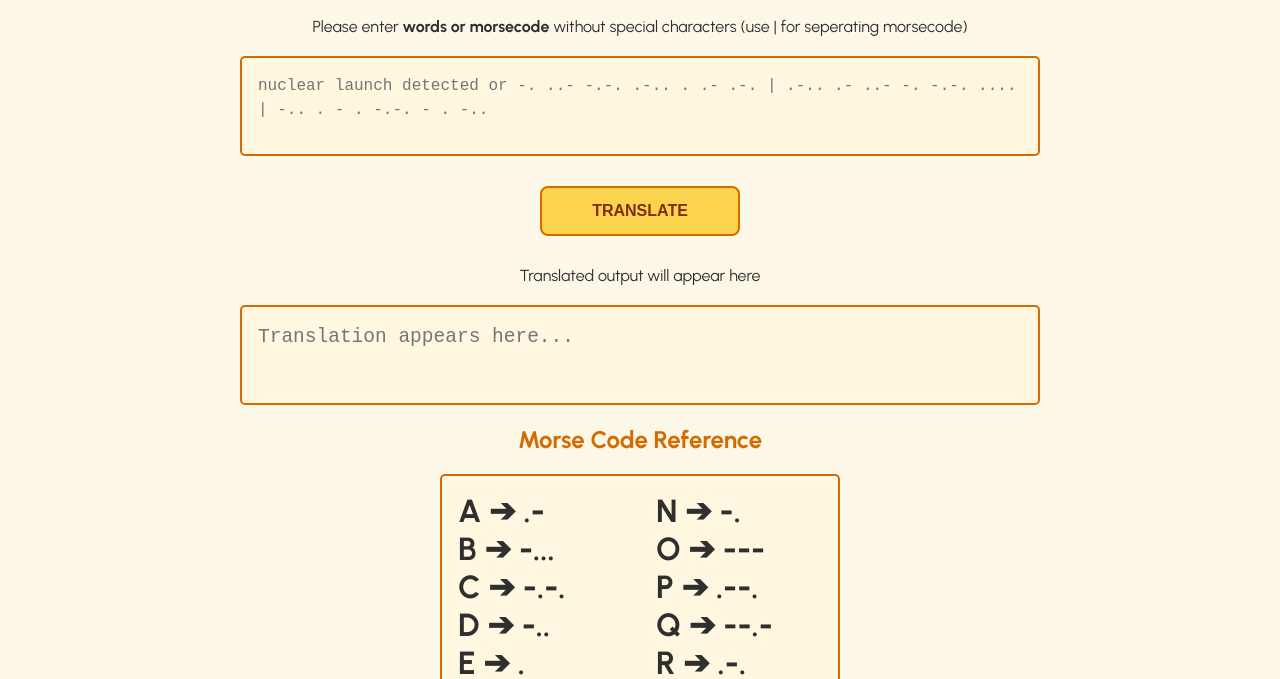
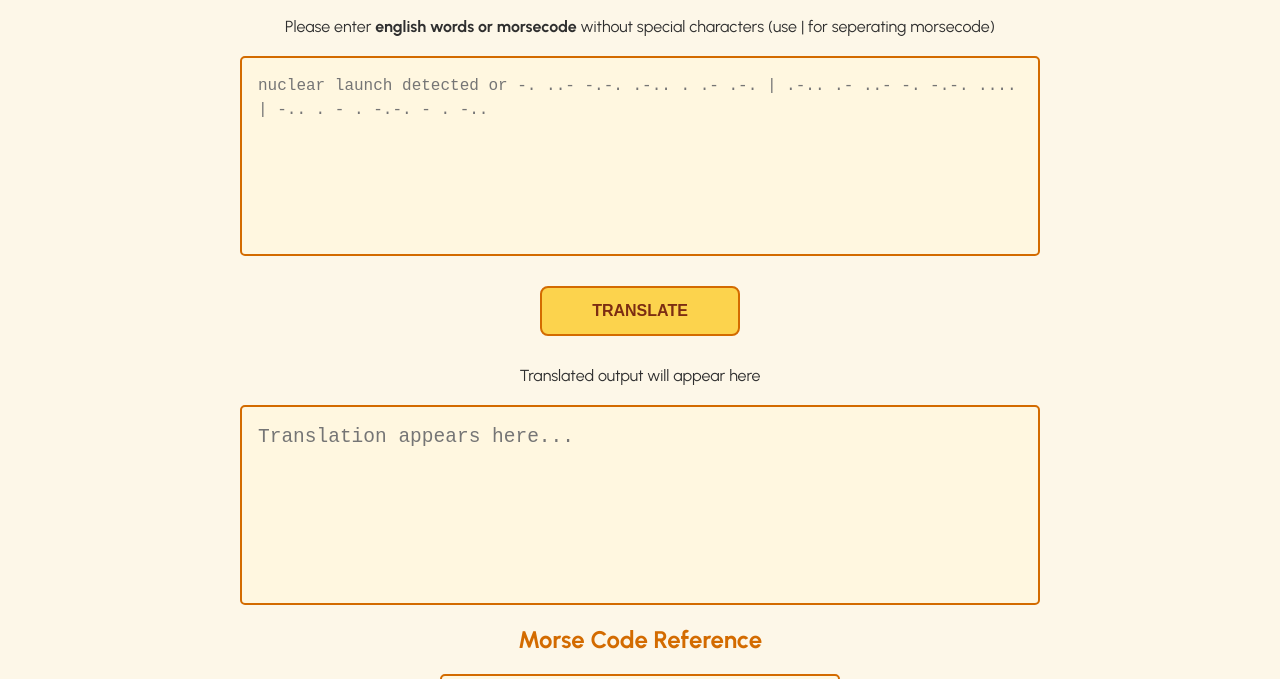
Before and after one commit to rbalendra/morsecode, a website with bundled scripts: page index.html in a window 1280 px wide. Shown: the part 126-805 px from the top of the page. Built offline with nearby package versions, Linux system fonts and the light colour scheme.

Commit message:
fixes morse.json errors

```diff
--- a/index.html
+++ b/index.html
@@ -19,7 +19,8 @@
 
         <div class="morse__container">
             <form>
-                <label for="morse__input">Please enter <b>words or morsecode</b> without special characters (use | for
+                <label for="morse__input">Please enter <b>english words or morsecode</b> without special characters (use
+                    | for
                     seperating morsecode)</label>
                 <textarea id="morse__input"
                     placeholder="nuclear launch detected or -. ..- -.-. .-.. . .- .-. | .-.. .- ..- -. -.-. .... | -.. . - . -.-. - . -.."></textarea>
--- a/morsecode.json
+++ b/morsecode.json
@@ -1,4 +1,3 @@
-
 {
    "A": ".-",
    "B": "-...",
@@ -21,8 +20,8 @@
    "S": "...",
    "T": "-",
    "U": "..-",
-   "V": "···−",
-   "W": "...",
+   "V": "...-",
+   "W": ".--",
    "X": "-..-",
    "Y": "-.--",
    "Z": "--.."
--- a/style.css
+++ b/style.css
@@ -39,7 +39,7 @@ label{
 #morse__input,
 #morse__output {
     width: 100%;
-    height: 100px;
+    height: 200px;
     padding: 1rem;
     border: 2px solid #d36b00;
     background-color: #fff7e0;
@@ -100,6 +100,6 @@ h2{
 
 .morse__ref li {
     list-style: none;
-    font-size: 2rem;
+    font-size: 1.2rem;
     font-weight: bold;
 }
```
Also changed, not shown: README.md, image-2.png (added), image.png (added).
